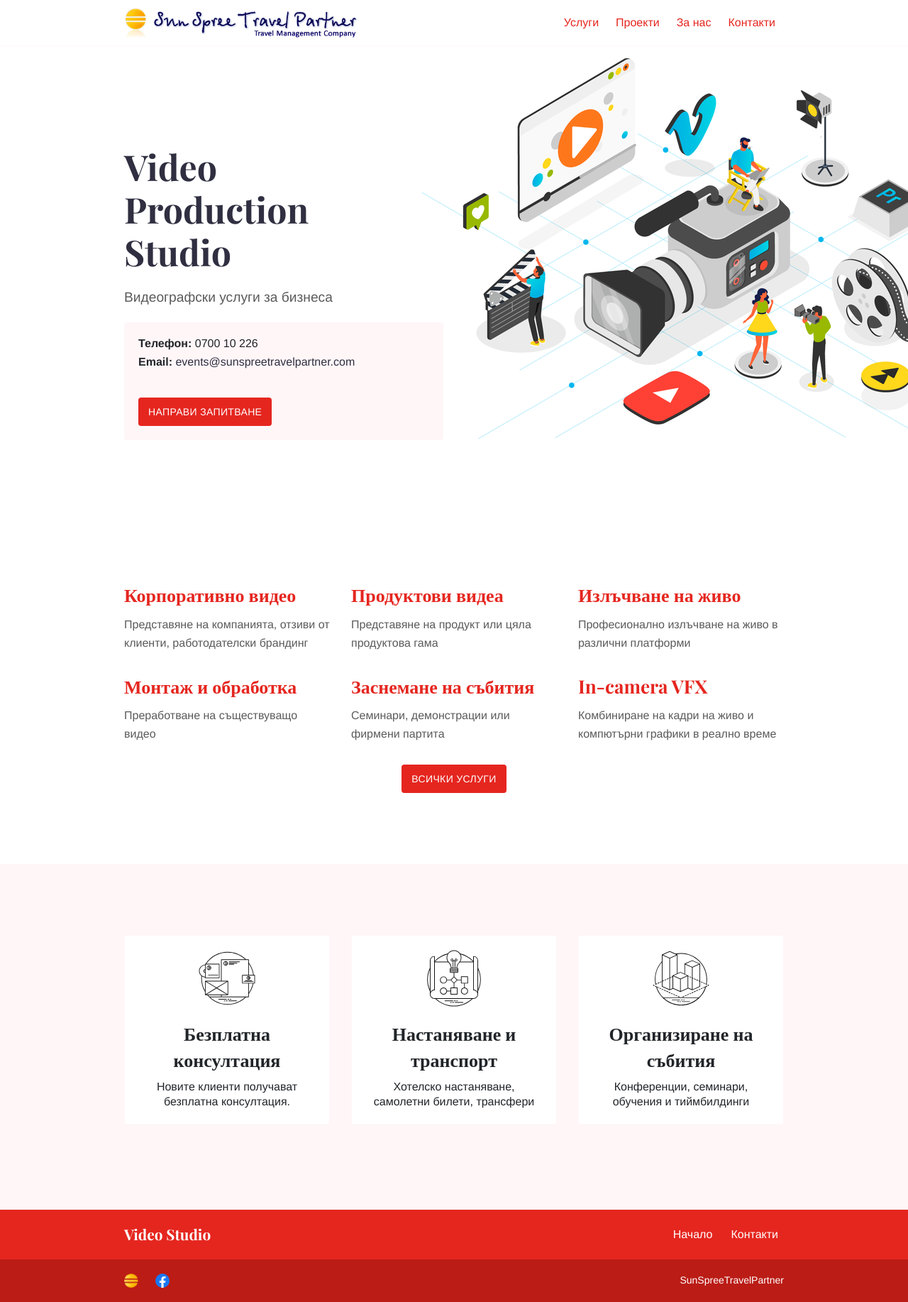
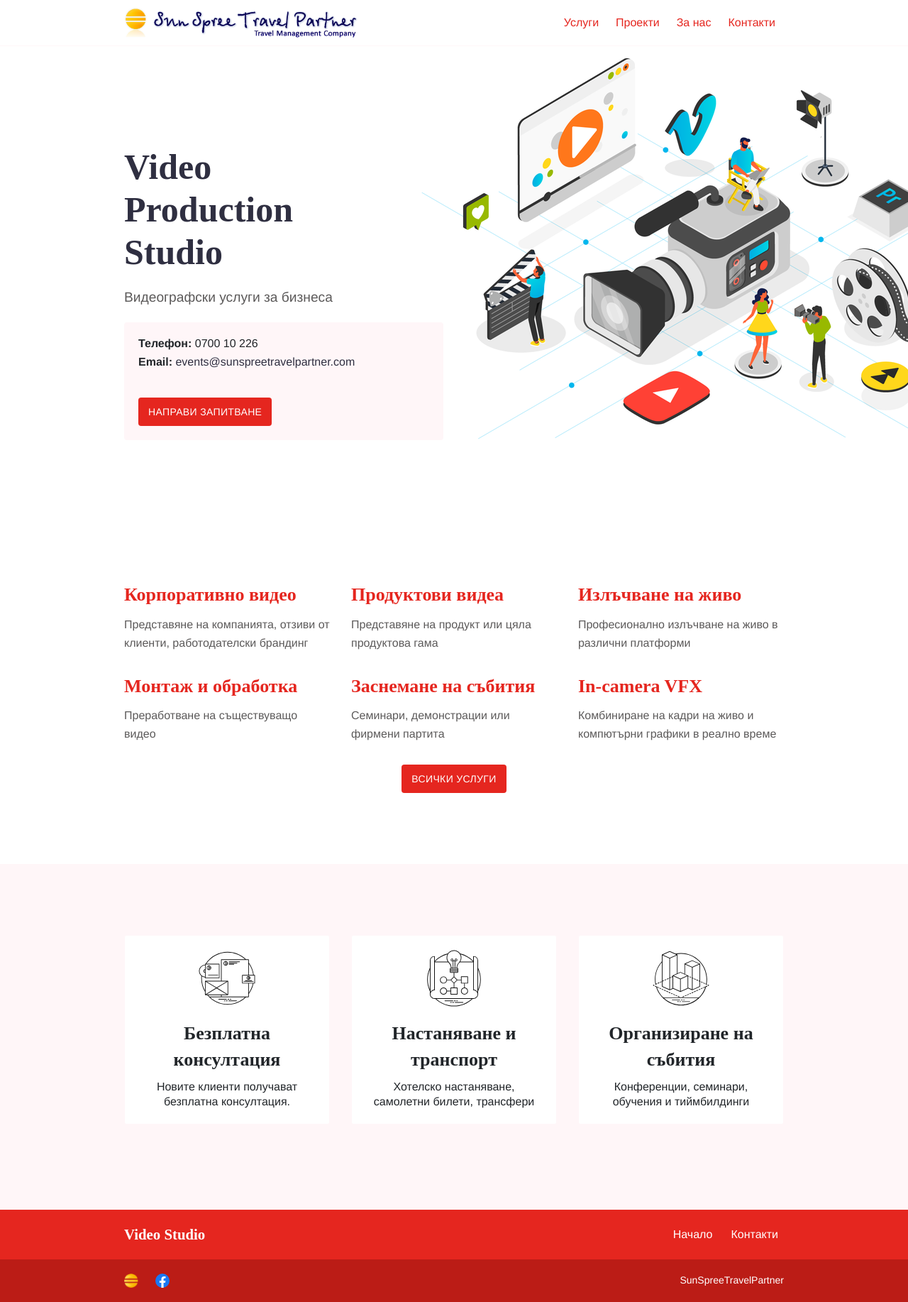
Before and after one commit to almakon/neat-cabbage-64f52, a Jekyll site: the page built from index.md, in a window 1280 px wide. Shown: the whole page at 71% size. Built offline with Jekyll 4.4.1, drawn with Linux system fonts in a browser that asks for light colours.

Commit message:
default.html: changed

```diff
--- a/_layouts/default.html
+++ b/_layouts/default.html
@@ -5,7 +5,7 @@
   <title>{% if page.title %}{{page.title}}{% else %}{{ site.title | escape }}{% endif %}</title>
   <meta name="viewport" content="width=device-width, initial-scale=1" />
   <link rel="icon" type="image/png" href="{{ '/images/favicon-32x32.svg' | relative_url }}">
-  <link href="https://fonts.googleapis.com/css2?family=Playfair+Display:wght@400;700&display=swap" rel="stylesheet">
+  <link href="https://fonts.googleapis.com/css2?family=IBM+Plex+Sans:wght@400;700&display=swap" rel="stylesheet">
   <link href="{{ '/assets/css/style.css' | relative_url }}" rel="stylesheet">
   {% if page.description %}
   <meta name="description" content="{{ page.description }}" />
```
